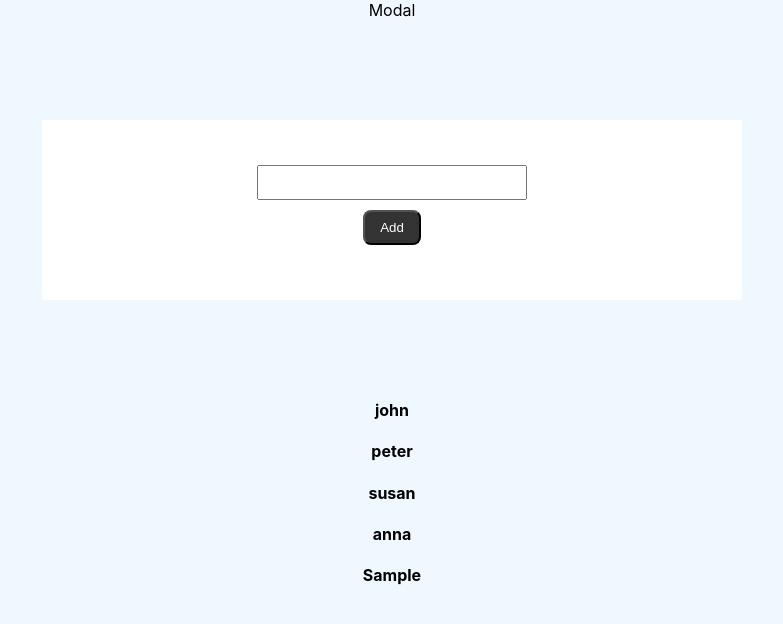
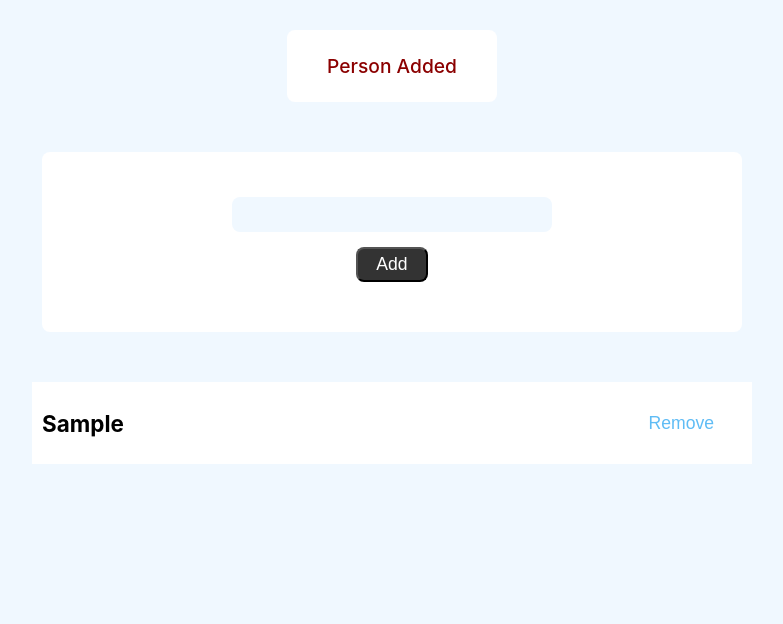
Before and after one commit to aselwilliams/useReducer, a React (Create React App) app: page / in a window 1280 px wide. Both pictures are taken after typing "Sample" into the empty fields and a click on the button "Add". Shown: the top 624 px of the page, without its empty margins (248-1031 px from the left). Built offline with nearby package versions, Linux system fonts and the light colour scheme.

Commit message:
all functions added

```diff
--- a/src/App.css
+++ b/src/App.css
@@ -2,10 +2,11 @@ body{
   background-color: aliceblue;
   width: 100vw;
   height: 100vh;
+  font-size: 1.2rem;
+  font-weight: 500;
 }
 .App {
   text-align: center;
-
 }
 form{
   display: flex;
@@ -15,16 +16,47 @@ form{
   height: 180px;
   justify-content: center;
   align-items: center;
-  margin: 100px auto;
+  margin: 50px auto;
+  border-radius: 8px;
 }
 .input{
-  padding:8px;
-  width: 250px;
+  padding:10px;
+  width: 300px;
+  margin: 5px;
+  border-radius: 8px;
+  border:none;
+  background-color: aliceblue;
 }
 button{
   background-color: #333;
-  padding:8px 15px;
+  padding:5px 18px;
   margin:10px;
   color:white;
   border-radius: 8px;
+  font-size: 1.1rem;
+  font-weight: 500;
 }
+.modal{
+  background-color: white;
+  padding:5px;
+  color:darkred;
+  width:200px;
+  margin:10px auto;
+  margin-top:30px;
+  border-radius: 8px;
+}
+.person{
+  display:flex;
+  justify-content: space-between;
+  width: 700px;
+  margin: 5px auto;
+  background-color: white;
+  padding:5px 10px;
+}
+.remove{
+  border:none;
+  background-color: transparent;
+  color:rgb(95, 188, 245);
+  font-size: 1.1rem;
+  font-weight: 500;
+}
--- a/src/App.js
+++ b/src/App.js
@@ -1,36 +1,67 @@
-import { useState, useEffect} from 'react';
+import { useState, useEffect, useReducer} from 'react';
 import './App.css';
 import {data} from './data';
-import Modal from './Modal'
+import Modal from './Modal';
 
+//reducer function
+const reducer= (state, action)=>{
+ if(action.type==='ADD_ITEM'){
+   const newPeople=[...state.people, action.payload];
+   return {...state, people: newPeople, isModalOpen: true, modalContent: 'Person Added'}
+ }
+if(action.type==='NO_VALUE'){
+  return {...state, isModalOpen: true, modalContent: 'Please enter value'};
+}
+if(action.type==='CLOSE_MODAL'){
+  return {...state, isModalOpen: false}
+}
+if(action.type==='REMOVE_ITEM'){
+  const newPeople=state.people.filter((person)=>person.id!==action.payload);
+  return {
+    ...state, people: newPeople, isModalOpen: true, modalContent: 'Person Removed'
+  }
+}
+throw new Error('no matching action type')
+}
+
+const defaultState = {
+  people: [],
+  isModalOpen:false,
+  modalContent:''
+}
 function App() {
-  const [name, setName]=useState('')
-  const [people, setPeople] =useState(data);
-  const [showModal, setShowModal] =useState(false);
+  const [name, setName] = useState('')
+ const [state, dispatch] = useReducer(reducer, defaultState)
 
   const handleSubmit=(e)=>{
     e.preventDefault();
     if(name){
-      setShowModal(true)
-      setPeople([...people, {name: name, id:new Date().setTime().toString()}])
-      setName('')
+      const newItem={id:new Date().getTime().toString(),name:name}
+     dispatch({type:'ADD_ITEM', payload: newItem});
+     setName('')
     } else {
-      setShowModal(true)
+     dispatch({type:'NO_VALUE'})
     }
+  }
+
+  const closeModal=()=>{
+    dispatch({type:'CLOSE_MODAL'})
   }
   return (
     <div className='App'>
-    {showModal && <Modal />}
+    {state.isModalOpen && <Modal closeModal={closeModal} modalContent={state.modalContent} />}
     <form onSubmit={handleSubmit}>
       <div>
         <input type='text' value={name} onChange={(e)=>setName(e.target.value)} className='input'/>
       </div>
       <button type='submit'>Add</button>
     </form>
-    {people.map((person)=>{
-      return <div key={person.id}>
-        <h4>{person.name}</h4>
-      </div>
+    {state.people.map((person)=>{
+      return (
+      <div key={person.id} className='person'>
+        <h3>{person.name}</h3>
+        <button onClick={()=>dispatch({type: 'REMOVE_ITEM', payload: person.id})} className='remove'>Remove</button>
+      </div>)
     })}
     </div>
   );
--- a/src/Modal.js
+++ b/src/Modal.js
@@ -1,8 +1,15 @@
-import React from 'react'
+import React, { useEffect} from 'react'
 
-function Modal() {
+function Modal({modalContent, closeModal}) {
+    useEffect(()=>{
+        setTimeout(()=>{
+            closeModal()
+        },3000)
+    })
   return (
-    <div>Modal</div>
+    <div className='modal'>
+        <p>{modalContent}</p>
+    </div>
   )
 }
 
```
